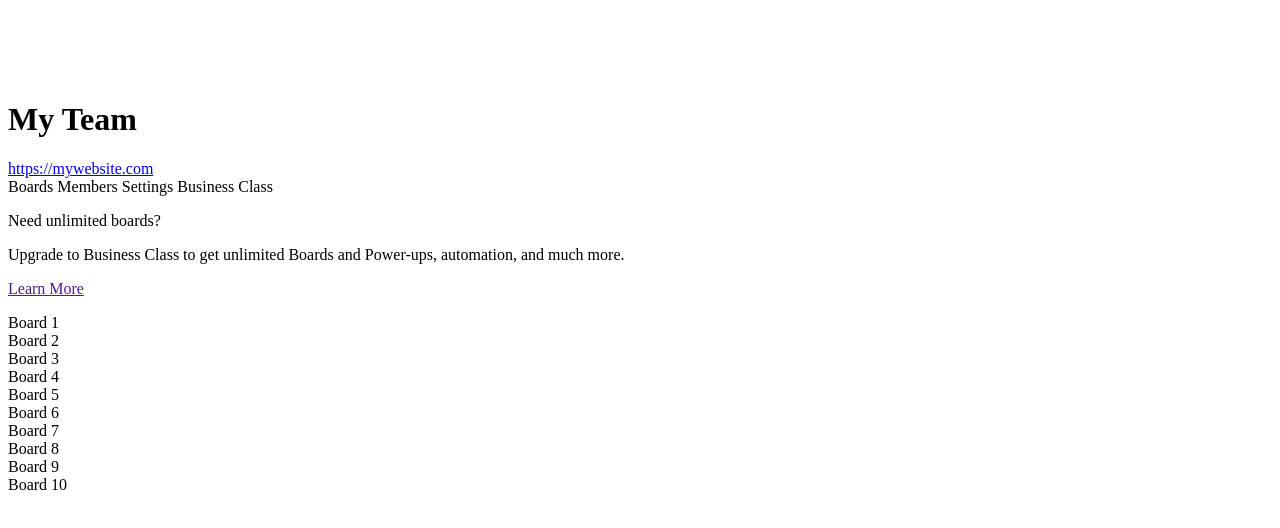
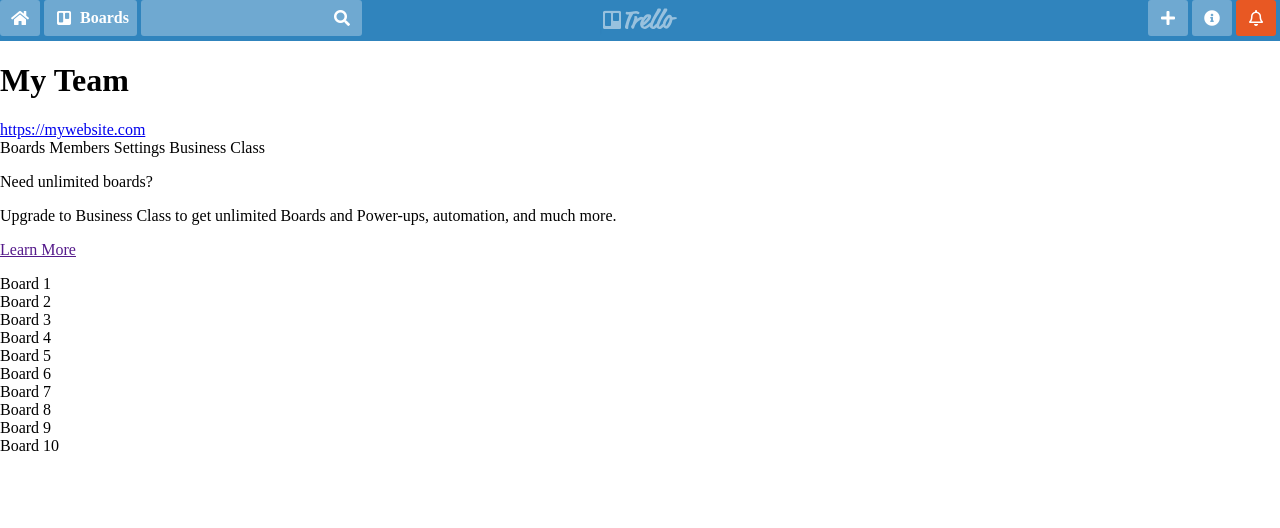
Before and after one commit to zipzopboppitybop/Trello-Long-Practice, a plain HTML site: page index.html in a window 1280 px wide. Drawn offline with Linux system fonts and the light colour scheme.

Commit message:
finished navbar

```diff
--- a/main.css
+++ b/main.css
@@ -1,8 +1,23 @@
 /* Your code here */
+body {
+  margin: 0;
+}
+
+.header-nav__container {
+  display: flex;
+  background-color: rgb(48, 132, 189);
+  padding-bottom: 5px;
+  justify-content: space-between;
+}
+
+#alerts {
+  background-color: #E85823;
+}
 
 /* Supplied CSS follows. */
-.header-nav__group{
+.header-nav__group {
   display: flex;
+
 }
 
 .header-nav__button {
@@ -13,7 +28,7 @@
   text-decoration: none;
   align-items: center;
   text-align: center;
-  background-color: hsla(0,0%,100%,.3);
+  background-color: hsla(0, 0%, 100%, .3);
   box-shadow: none;
   color: #fff;
   line-height: 32px;
@@ -22,9 +37,13 @@
   white-space: nowrap;
   padding: 8px;
   height: 20px;
+  /*
+  background-color: rgb(61, 146, 203);
+  */
+
 }
 
-.header-nav__button#search > input {
+.header-nav__button#search>input {
   border-style: none;
   border: none;
   background-image: none;
@@ -32,9 +51,10 @@
   -webkit-box-shadow: none;
   -moz-box-shadow: none;
   box-shadow: none;
+
 }
 
-.header-nav__button > .boards-label {
+.header-nav__button>.boards-label {
   font-weight: 700;
   padding-left: 4px;
 }
@@ -46,8 +66,10 @@
   position: absolute;
   transform: translateX(-50%);
   top: 5px;
+  background-color: rgb(48, 132, 189);
 }
 
- .header-nav__button > i{
+.header-nav__button>i {
   width: 24px;
+
 }
```
